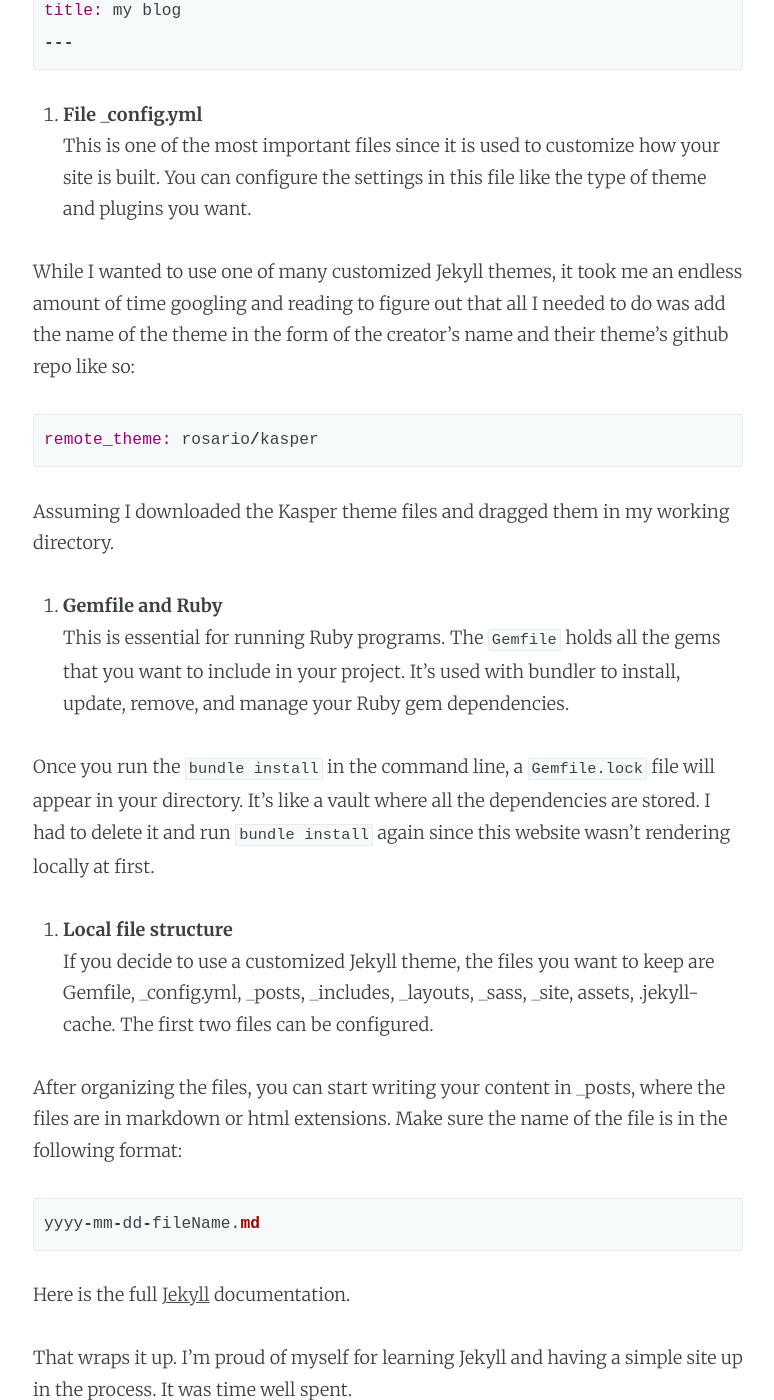
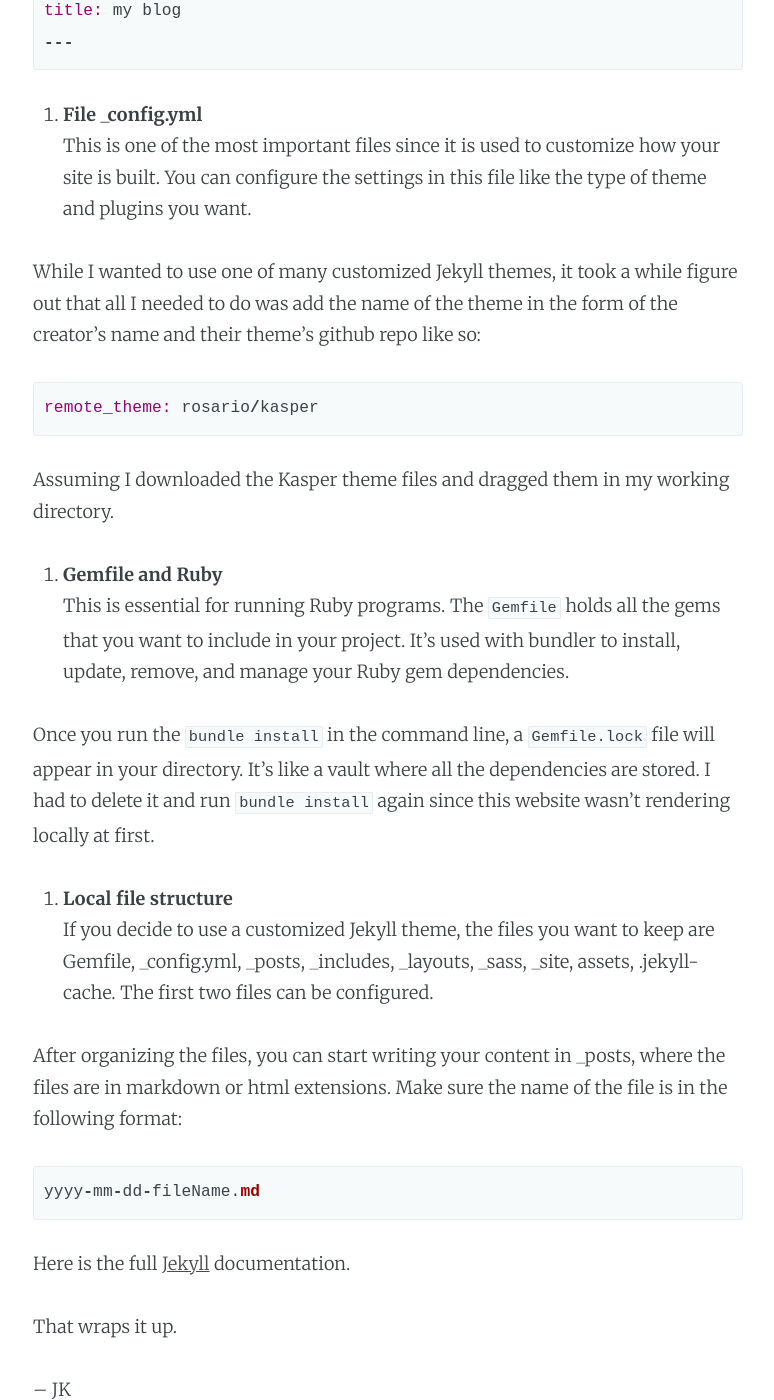
Before and after one commit to jennymhkao/home, a Jekyll site: the page built from _posts/2021-12-29-first-post.md, in a window 1280 px wide and 1400 px high, scrolled down 684 px. Shown: the whole window, without its empty margins (252-1026 px from the left). Built offline with Jekyll 4.4.1, drawn with Linux system fonts in a browser that asks for light colours.

Commit message:
first-post update

```diff
--- a/_posts/2021-12-29-first-post.md
+++ b/_posts/2021-12-29-first-post.md
@@ -24,7 +24,7 @@
 <br />
 This is one of the most important files since it is used to customize how your site is built. You can configure the settings in this file like the type of theme and plugins you want.
 
-While I wanted to use one of many customized Jekyll themes, it took me an endless amount of time googling and reading to figure out that all I needed to do was add the name of the theme in the form of the creator's name and their theme's github repo like so:
+While I wanted to use one of many customized Jekyll themes, it took a while figure out that all I needed to do was add the name of the theme in the form of the creator's name and their theme's github repo like so:
 
 {% highlight ruby %}
 remote_theme: rosario/kasper
@@ -50,6 +50,6 @@
 
 Here is the full [Jekyll](https://jekyllrb.com/docs/) documentation.
 
-That wraps it up. I'm proud of myself for learning Jekyll and having a simple site up in the process. It was time well spent.
+That wraps it up.
 
 -- JK
```
